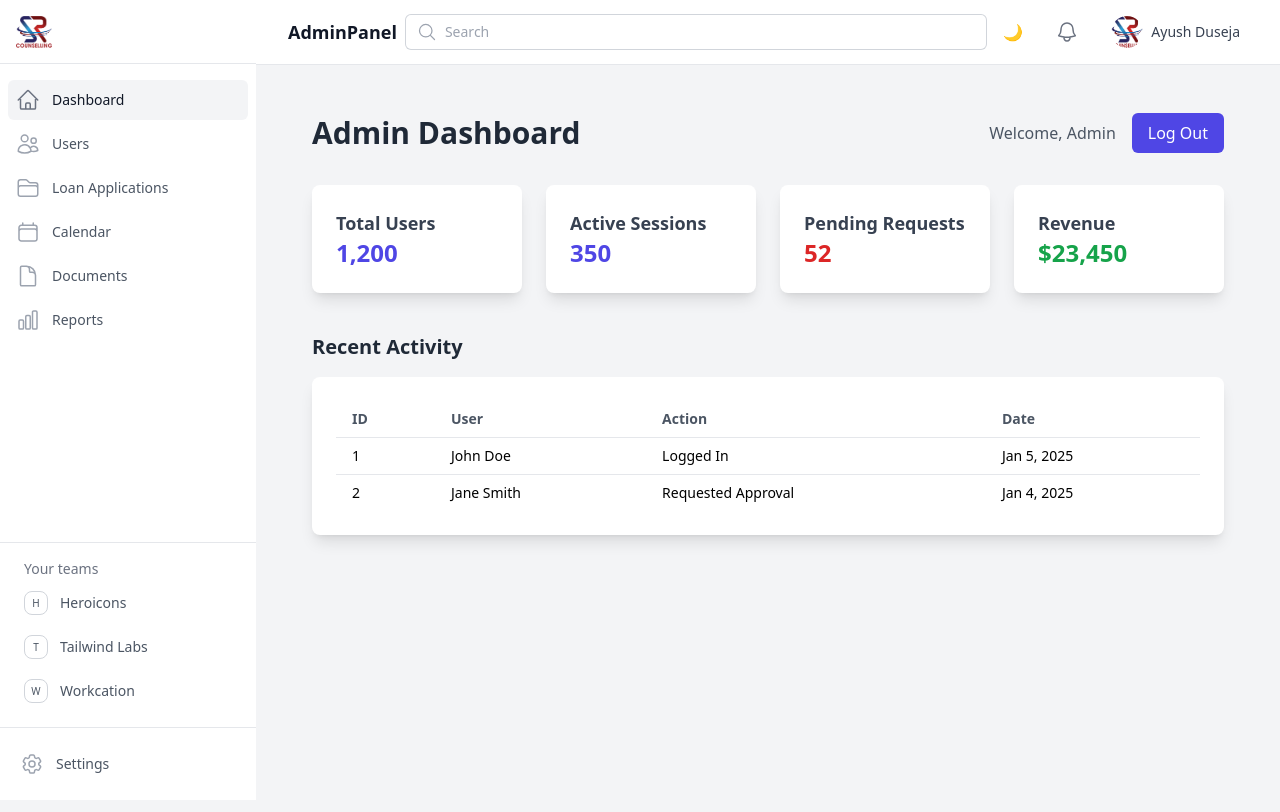
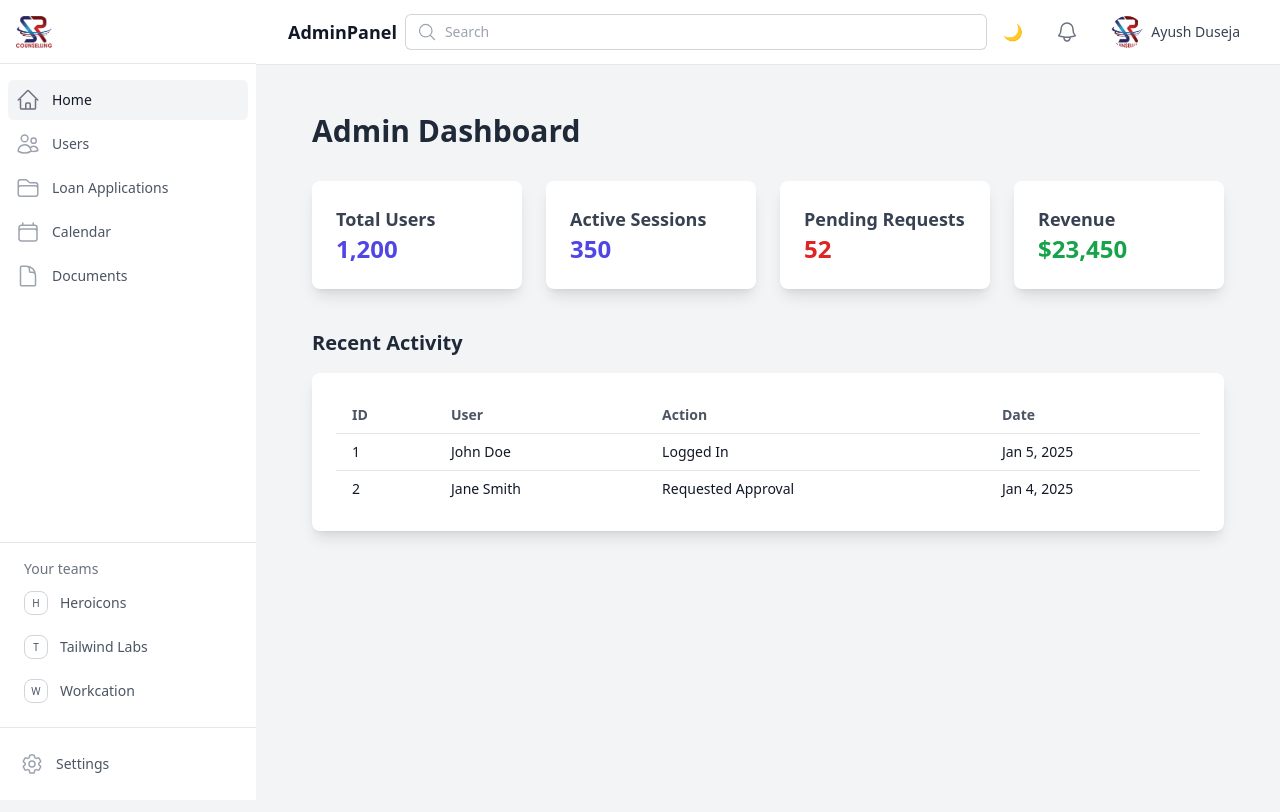
Before and after one commit to ayushduseja45/admin_panel_SR, a React (Vite) app: page /dashboard in a window 1280 px wide. Shown: the top 812 px of the page. Built offline with nearby package versions, Linux system fonts and the light colour scheme.

Commit message:
dark class dashboard

```diff
--- a/src/Component/Dashboard.jsx
+++ b/src/Component/Dashboard.jsx
@@ -1,67 +1,89 @@
-import React from 'react';
+import React from "react";
 
 const Dashboard = () => {
   return (
-    <div className="min-h-screen bg-gray-100 p-6">
+    <div className="min-h-screen bg-gray-100 dark:bg-gray-900 text-gray-900 dark:text-gray-200 p-6">
       {/* Dashboard Header */}
       <div className="flex items-center justify-between mb-8">
-        <h1 className="text-3xl font-bold text-gray-800">Admin Dashboard</h1>
-        <div className="flex items-center space-x-4">
-          <span className="text-gray-600">Welcome, Admin</span>
-          <button className="bg-indigo-600 text-white py-2 px-4 rounded-md hover:bg-indigo-700">
-            Log Out
-          </button>
-        </div>
+        <h1 className="text-3xl font-bold text-gray-800 dark:text-gray-100">
+          Admin Dashboard
+        </h1>
       </div>
 
       {/* Stats Cards Section */}
       <div className="grid grid-cols-1 sm:grid-cols-2 md:grid-cols-3 lg:grid-cols-4 gap-6">
         {/* Stat Card 1 */}
-        <div className="bg-white p-6 rounded-lg shadow-lg">
-          <h3 className="text-lg font-semibold text-gray-700">Total Users</h3>
-          <p className="text-2xl font-bold text-indigo-600">1,200</p>
+        <div className="bg-white dark:bg-gray-800 p-6 rounded-lg shadow-lg">
+          <h3 className="text-lg font-semibold text-gray-700 dark:text-gray-300">
+            Total Users
+          </h3>
+          <p className="text-2xl font-bold text-indigo-600 dark:text-indigo-400">
+            1,200
+          </p>
         </div>
 
         {/* Stat Card 2 */}
-        <div className="bg-white p-6 rounded-lg shadow-lg">
-          <h3 className="text-lg font-semibold text-gray-700">Active Sessions</h3>
-          <p className="text-2xl font-bold text-indigo-600">350</p>
+        <div className="bg-white dark:bg-gray-800 p-6 rounded-lg shadow-lg">
+          <h3 className="text-lg font-semibold text-gray-700 dark:text-gray-300">
+            Active Sessions
+          </h3>
+          <p className="text-2xl font-bold text-indigo-600 dark:text-indigo-400">
+            350
+          </p>
         </div>
 
         {/* Stat Card 3 */}
-        <div className="bg-white p-6 rounded-lg shadow-lg">
-          <h3 className="text-lg font-semibold text-gray-700">Pending Requests</h3>
-          <p className="text-2xl font-bold text-red-600">52</p>
+        <div className="bg-white dark:bg-gray-800 p-6 rounded-lg shadow-lg">
+          <h3 className="text-lg font-semibold text-gray-700 dark:text-gray-300">
+            Pending Requests
+          </h3>
+          <p className="text-2xl font-bold text-red-600 dark:text-red-400">
+            52
+          </p>
         </div>
 
         {/* Stat Card 4 */}
-        <div className="bg-white p-6 rounded-lg shadow-lg">
-          <h3 className="text-lg font-semibold text-gray-700">Revenue</h3>
-          <p className="text-2xl font-bold text-green-600">$23,450</p>
+        <div className="bg-white dark:bg-gray-800 p-6 rounded-lg shadow-lg">
+          <h3 className="text-lg font-semibold text-gray-700 dark:text-gray-300">
+            Revenue
+          </h3>
+          <p className="text-2xl font-bold text-green-600 dark:text-green-400">
+            $23,450
+          </p>
         </div>
       </div>
 
       {/* Data Table or Graph Section */}
       <div className="mt-10">
-        <h2 className="text-xl font-semibold text-gray-800 mb-4">Recent Activity</h2>
-        <div className="bg-white p-6 rounded-lg shadow-lg">
+        <h2 className="text-xl font-semibold text-gray-800 dark:text-gray-100 mb-4">
+          Recent Activity
+        </h2>
+        <div className="bg-white dark:bg-gray-800 p-6 rounded-lg shadow-lg">
           <table className="w-full text-left">
             <thead>
               <tr>
-                <th className="px-4 py-2 text-sm font-semibold text-gray-600">ID</th>
-                <th className="px-4 py-2 text-sm font-semibold text-gray-600">User</th>
-                <th className="px-4 py-2 text-sm font-semibold text-gray-600">Action</th>
-                <th className="px-4 py-2 text-sm font-semibold text-gray-600">Date</th>
+                <th className="px-4 py-2 text-sm font-semibold text-gray-600 dark:text-gray-400">
+                  ID
+                </th>
+                <th className="px-4 py-2 text-sm font-semibold text-gray-600 dark:text-gray-400">
+                  User
+                </th>
+                <th className="px-4 py-2 text-sm font-semibold text-gray-600 dark:text-gray-400">
+                  Action
+                </th>
+                <th className="px-4 py-2 text-sm font-semibold text-gray-600 dark:text-gray-400">
+                  Date
+                </th>
               </tr>
             </thead>
             <tbody>
-              <tr className="border-t">
+              <tr className="border-t dark:border-gray-700">
                 <td className="px-4 py-2 text-sm">1</td>
                 <td className="px-4 py-2 text-sm">John Doe</td>
                 <td className="px-4 py-2 text-sm">Logged In</td>
                 <td className="px-4 py-2 text-sm">Jan 5, 2025</td>
               </tr>
-              <tr className="border-t">
+              <tr className="border-t dark:border-gray-700">
                 <td className="px-4 py-2 text-sm">2</td>
                 <td className="px-4 py-2 text-sm">Jane Smith</td>
                 <td className="px-4 py-2 text-sm">Requested Approval</td>
--- a/src/Component/Sidebar.jsx
+++ b/src/Component/Sidebar.jsx
@@ -1,4 +1,4 @@
-import { useState } from 'react';
+import { useState } from "react";
 import {
   HomeIcon,
   UsersIcon,
@@ -7,21 +7,20 @@ import {
   DocumentIcon,
   ChartBarIcon,
   Cog6ToothIcon,
-} from '@heroicons/react/24/outline';
+} from "@heroicons/react/24/outline";
 
 const navigation = [
-  { name: 'Dashboard', href: '#', icon: HomeIcon, current: true },
-  { name: 'Users', href: '#', icon: UsersIcon, current: false },
-  { name: 'Loan Applications', href: '#', icon: FolderIcon, current: false },
-  { name: 'Calendar', href: '#', icon: CalendarIcon, current: false },
-  { name: 'Documents', href: '#', icon: DocumentIcon, current: false },
-  { name: 'Reports', href: '#', icon: ChartBarIcon, current: false },
+  { name: "Home", href: "#", icon: HomeIcon, current: true },
+  { name: "Users", href: "#", icon: UsersIcon, current: false },
+  { name: "Loan Applications", href: "#", icon: FolderIcon, current: false },
+  { name: "Calendar", href: "#", icon: CalendarIcon, current: false },
+  { name: "Documents", href: "#", icon: DocumentIcon, current: false },
 ];
 
 const teams = [
-  { id: 1, name: 'Heroicons', initial: 'H' },
-  { id: 2, name: 'Tailwind Labs', initial: 'T' },
-  { id: 3, name: 'Workcation', initial: 'W' },
+  { id: 1, name: "Heroicons", initial: "H" },
+  { id: 2, name: "Tailwind Labs", initial: "T" },
+  { id: 3, name: "Workcation", initial: "W" },
 ];
 
 function Sidebar() {
@@ -34,23 +33,31 @@ function Sidebar() {
         onClick={() => setIsMobileMenuOpen(!isMobileMenuOpen)}
         className="lg:hidden fixed z-50 bottom-4 right-4 bg-indigo-600 p-2 rounded-full text-white shadow-lg"
       >
-        <svg className="w-6 h-6" fill="none" viewBox="0 0 24 24" stroke="currentColor">
-          <path strokeLinecap="round" strokeLinejoin="round" strokeWidth={2} d="M4 6h16M4 12h16M4 18h16" />
+        <svg
+          className="w-6 h-6"
+          fill="none"
+          viewBox="0 0 24 24"
+          stroke="currentColor"
+        >
+          <path
+            strokeLinecap="round"
+            strokeLinejoin="round"
+            strokeWidth={2}
+            d="M4 6h16M4 12h16M4 18h16"
+          />
         </svg>
       </button>
 
       {/* Sidebar for desktop */}
-      <div className={`fixed inset-y-0 left-0 z-40 w-64 bg-white dark:bg-gray-800 transform transition-transform duration-200 ease-in-out lg:translate-x-0 ${
-        isMobileMenuOpen ? 'translate-x-0' : '-translate-x-full'
-      }`}>
+      <div
+        className={`fixed inset-y-0 left-0 z-40 w-64 bg-white dark:bg-gray-800 transform transition-transform duration-200 ease-in-out lg:translate-x-0 ${
+          isMobileMenuOpen ? "translate-x-0" : "-translate-x-full"
+        }`}
+      >
         <div className="flex flex-col h-full">
           {/* Logo */}
           <div className="flex h-16 items-center px-4 border-b border-gray-200 dark:border-gray-700">
-            <img
-              className="h-8 w-auto"
-              src="image.png"
-              alt="Your Company"
-            />
+            <img className="h-8 w-auto" src="image.png" alt="Your Company" />
           </div>
 
           {/* Navigation */}
@@ -61,18 +68,20 @@ function Sidebar() {
                 href={item.href}
                 className={`
                   group flex items-center px-2 py-2 text-sm font-medium rounded-md
-                  ${item.current
-                    ? 'bg-gray-100 dark:bg-gray-700 text-gray-900 dark:text-white'
-                    : 'text-gray-600 dark:text-gray-300 hover:bg-gray-50 dark:hover:bg-gray-700'
+                  ${
+                    item.current
+                      ? "bg-gray-100 dark:bg-gray-700 text-gray-900 dark:text-white"
+                      : "text-gray-600 dark:text-gray-300 hover:bg-gray-50 dark:hover:bg-gray-700"
                   }
                 `}
               >
                 <item.icon
                   className={`
                     mr-3 h-6 w-6
-                    ${item.current
-                      ? 'text-gray-500 dark:text-gray-300'
-                      : 'text-gray-400 group-hover:text-gray-500 dark:group-hover:text-gray-300'
+                    ${
+                      item.current
+                        ? "text-gray-500 dark:text-gray-300"
+                        : "text-gray-400 group-hover:text-gray-500 dark:group-hover:text-gray-300"
                     }
                   `}
                   aria-hidden="true"
@@ -84,7 +93,9 @@ function Sidebar() {
 
           {/* Teams */}
           <div className="px-3 py-4 border-t border-gray-200 dark:border-gray-700">
-            <h3 className="px-3 text-sm font-medium text-gray-500 dark:text-gray-400">Your teams</h3>
+            <h3 className="px-3 text-sm font-medium text-gray-500 dark:text-gray-400">
+              Your teams
+            </h3>
             <div className="mt-1 space-y-1">
               {teams.map((team) => (
                 <a
```
